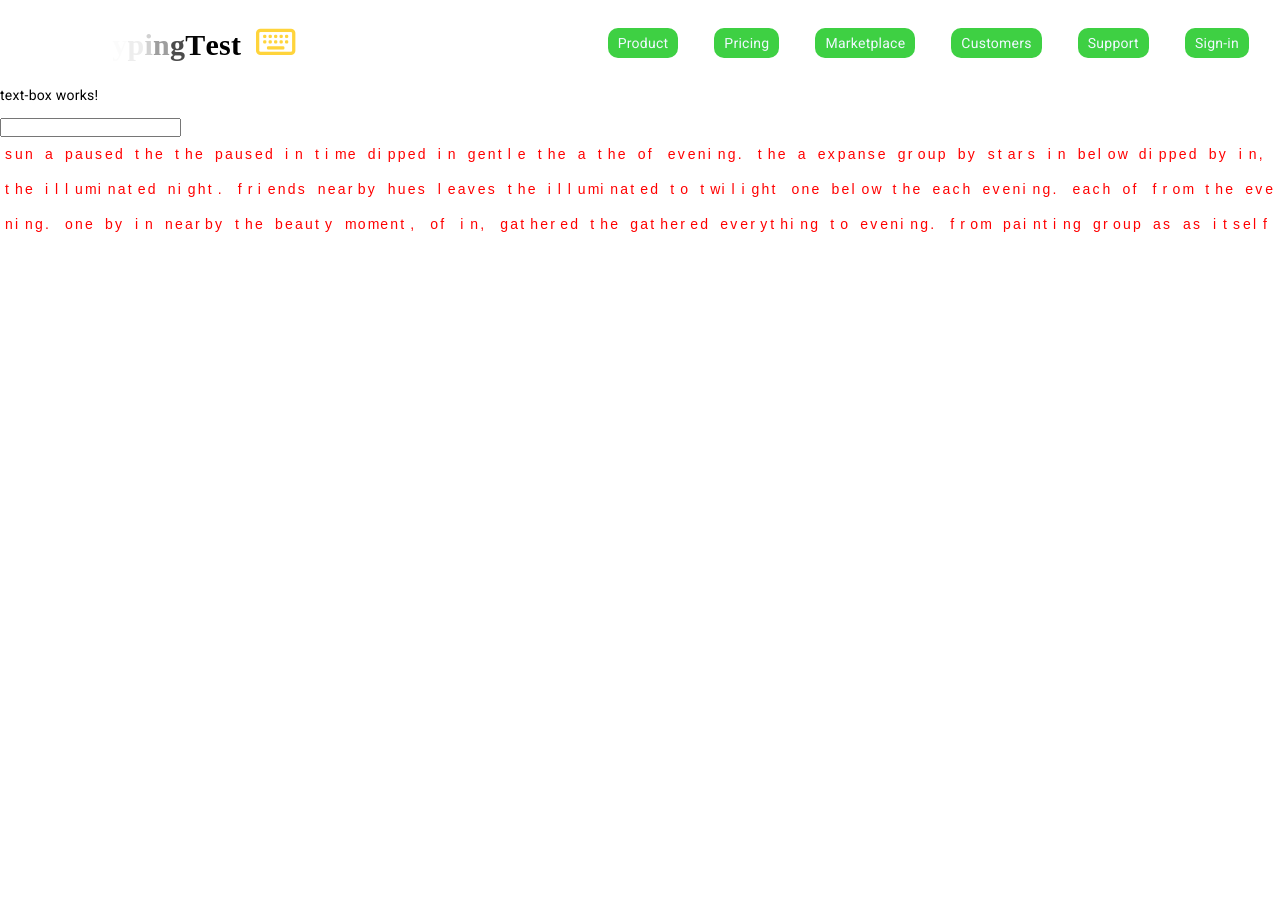
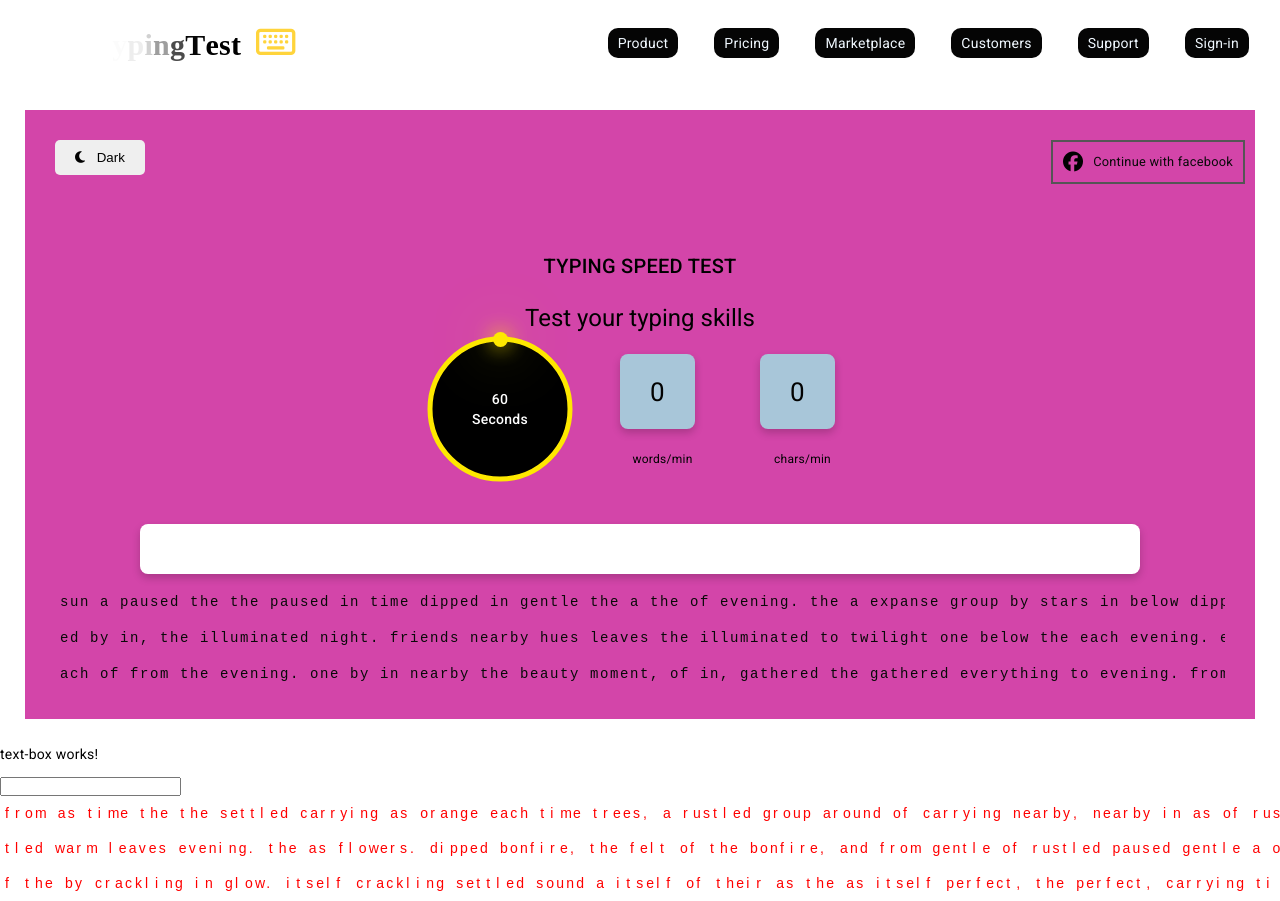
Before and after one commit to SuryaB317/liveTypeWritters, an Angular app: page /textBox in a window 1280 px wide. Before the commit the page ends 800 px from the top, so only its background shows below. Built offline with nearby package versions, Linux system fonts and the light colour scheme.

Commit message:
Home Page changed to default

```diff
--- a/src/app/app.component.html
+++ b/src/app/app.component.html
@@ -1,2 +1,3 @@
 <app-nav-bar></app-nav-bar>
+<app-content></app-content>
 <router-outlet></router-outlet>
--- a/src/app/content/content.component.css
+++ b/src/app/content/content.component.css
@@ -29,7 +29,15 @@
   float: right;
 
 }
-
+a:hover{
+  border: 2px solid #fff;
+  background-color: #1877f2;
+  color: aliceblue;
+  transition: 1.25s;
+}
+span a:hover{
+  color: aliceblue;
+}
 #fb-btn i  {
   margin-right: 10px;
   font-size: 20px;
@@ -191,6 +199,9 @@ input{
 .correct{
   color: rgb(0, 255, 119);
 }
+.word{
+  color: #090909;
+}
 /* .incorrect{
   color: rgb(254, 4, 4);
 } */
--- a/src/app/content/content.component.html
+++ b/src/app/content/content.component.html
@@ -54,10 +54,10 @@
         <div class="box">{{objData. charsCnt}}</div>
         <div class="box-name">chars/min</div>
       </div>
-      <div class="box-container">
+      <!-- <div class="box-container">
         <div class="box">{{objData.accuracy}}</div>
         <div class="box-name">% accuracy</div>
-      </div>
+      </div> -->
     </div>
     <!-- input Box and random text -->
     <div class="textBox">
--- a/src/app/content/content.component.ts
+++ b/src/app/content/content.component.ts
@@ -20,7 +20,7 @@ export class ContentComponent {
   text = "the sun dipped below the horizon, painting the sky in hues of orange and purple. a gentle breeze rustled the leaves of the nearby trees, carrying with it the sweet scent of blooming flowers. as twilight settled in, the first stars began to twinkle, each one a tiny beacon in the vast expanse of the night. nearby, the sound of laughter echoed from a group of friends gathered around a crackling bonfire, their faces illuminated by the warm glow. in that moment, everything felt perfect, as if time itself had paused to savor the beauty of the evening.".split(' ');
   wordsCount = this.text.length;
 
-  comparisonResult: { character: string; isCorrect: boolean }[] = [];
+  comparisonResult: { character: string; isCorrect: boolean; isInCorrect : boolean}[] = [];
 
   charPerMin: number = 0;
   wordPerMin: number = 0;
@@ -108,21 +108,26 @@ export class ContentComponent {
     const fullText = this.words.trim();
     let correctCharCount = 0;
 
-    console.log("Full Text:", fullText)
+    // console.log("Full Text:", fullText)
+
     for (let i = 0; i < fullText.length; i++) {
       const char = fullText[i];
-      const inputChar = input[i] ? input[i] : '';
-      const isCorrect = input[i] === char;
-
+      const inputChar = input[i] || '';
+      const isCorrect = inputChar === char;
+      const isInCorrect = input.length >1 && !isCorrect;
 
       if (isCorrect) {
         correctCharCount++;
       }
-      this.comparisonResult.push({ character: char, isCorrect });
+
+      this.comparisonResult.push({ character: char, isCorrect, isInCorrect });
     }
     this.scoreCalc(correctCharCount);
-    console.log("input text is:", this.inputText)
+
+    //console.log("input text is:", this.inputText)
+
   }
+
   getPlaceHolderText(): string {
     return this.comparisonResult.map(char => char.character).join('');
   }
@@ -133,7 +138,12 @@ export class ContentComponent {
 
   scoreCalc(correctCharCount: number) {
 
+    const totalChars = this.words.trim().length- 30;
+    const inCorrectCharCount = totalChars - correctCharCount ;
+    const accuracy = totalChars > 0 ? ((totalChars - correctCharCount)/inCorrectCharCount) * 100 : 0;
+
     this.objData.charsCnt = correctCharCount;
+    this.objData.accuracy = accuracy.toFixed(1);
     this.wordPerMin = this.inputText.trim().split(/\s+/).filter(word => word.length > 0).length; // Count of words
     this.objData.wordsCnt = this.wordPerMin;
   }
--- a/src/app/nav-bar/nav-bar.component.css
+++ b/src/app/nav-bar/nav-bar.component.css
@@ -32,7 +32,7 @@ nav li {
 }
 
 nav li a {
-  background-color: rgb(62, 208, 67);
+  background-color: rgb(5, 5, 5);
   padding: 5px 10px;
   border-radius: 10px;
   color: aliceblue;
--- a/src/app/result-page/result-page.component.ts
+++ b/src/app/result-page/result-page.component.ts
@@ -17,8 +17,6 @@ export class ResultPageComponent {
   toogleContent() {
     this.isContentVisible = !this.isContentVisible;
   }
-
-
 
   ngOnChanges(): void {
     this.setAnimalAvatar();
```
